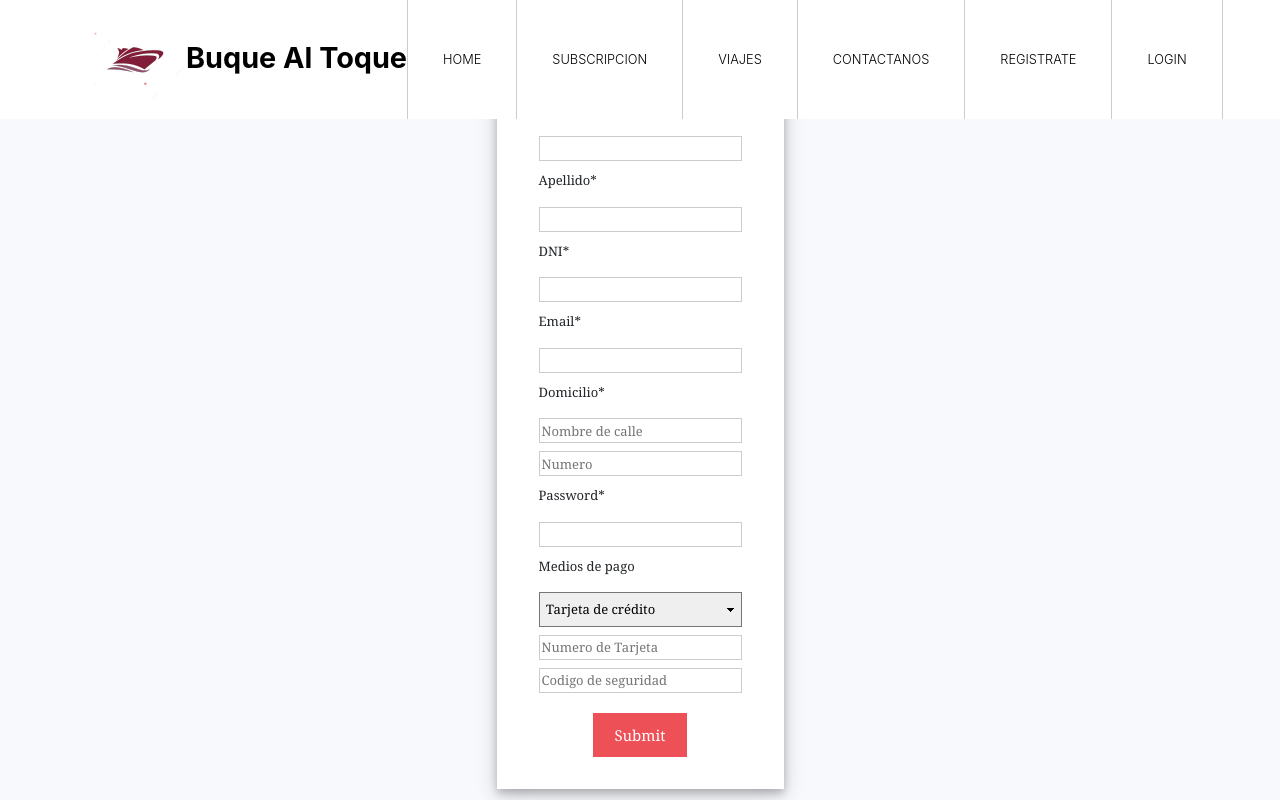
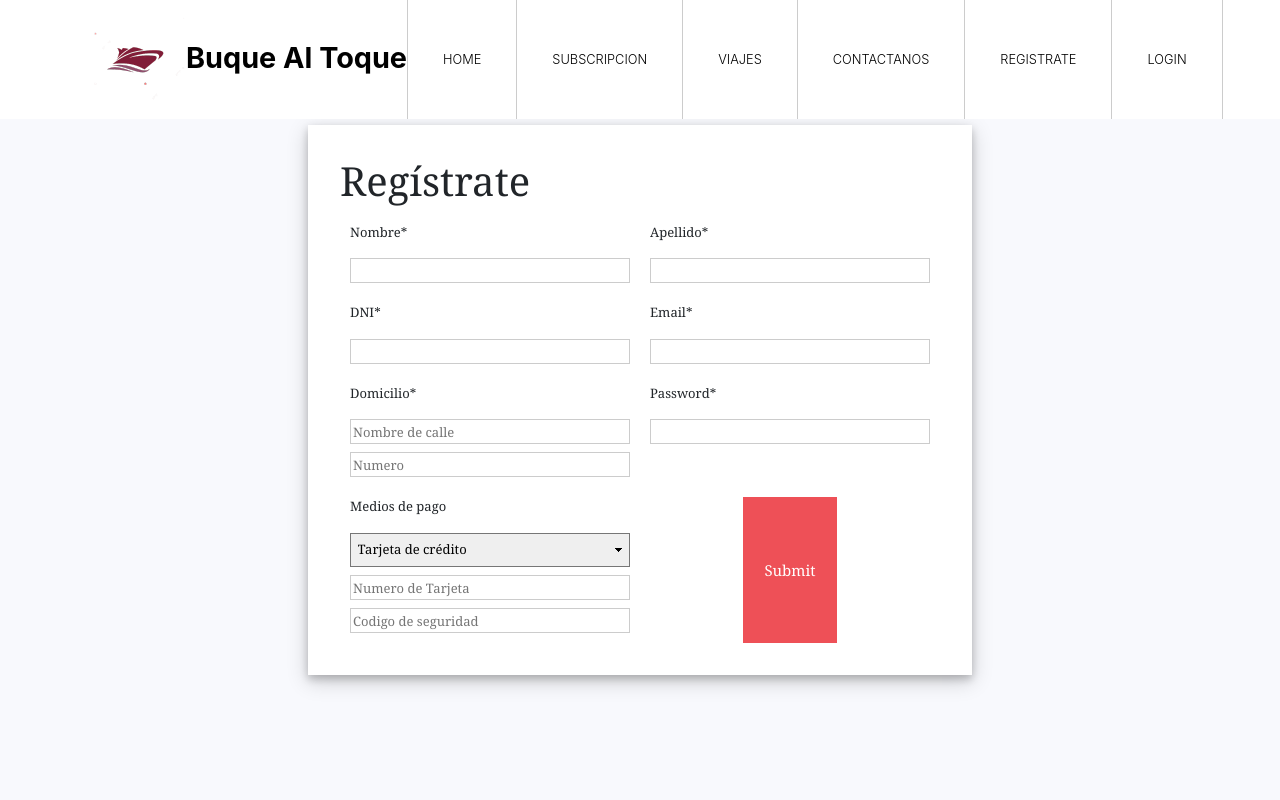
Before and after one commit to ferMossier/BuqueAlToquePrototype, a React (Create React App) app: page /SignUp in a window 1280 px wide. Built offline with nearby package versions, Linux system fonts and the light colour scheme.

Commit message:
Fix3 - signup

```diff
--- a/src/components/SignUpStyles.css
+++ b/src/components/SignUpStyles.css
@@ -31,6 +31,12 @@ input[type="submit"]:hover {
   background: #6cf0c2;
 }
 
+form{
+  display: grid;
+  /* flex-direction: column; */
+  grid-template-columns: 300px 300px;
+}
+
 .button-container {
   display: flex;
   justify-content: center;
```
